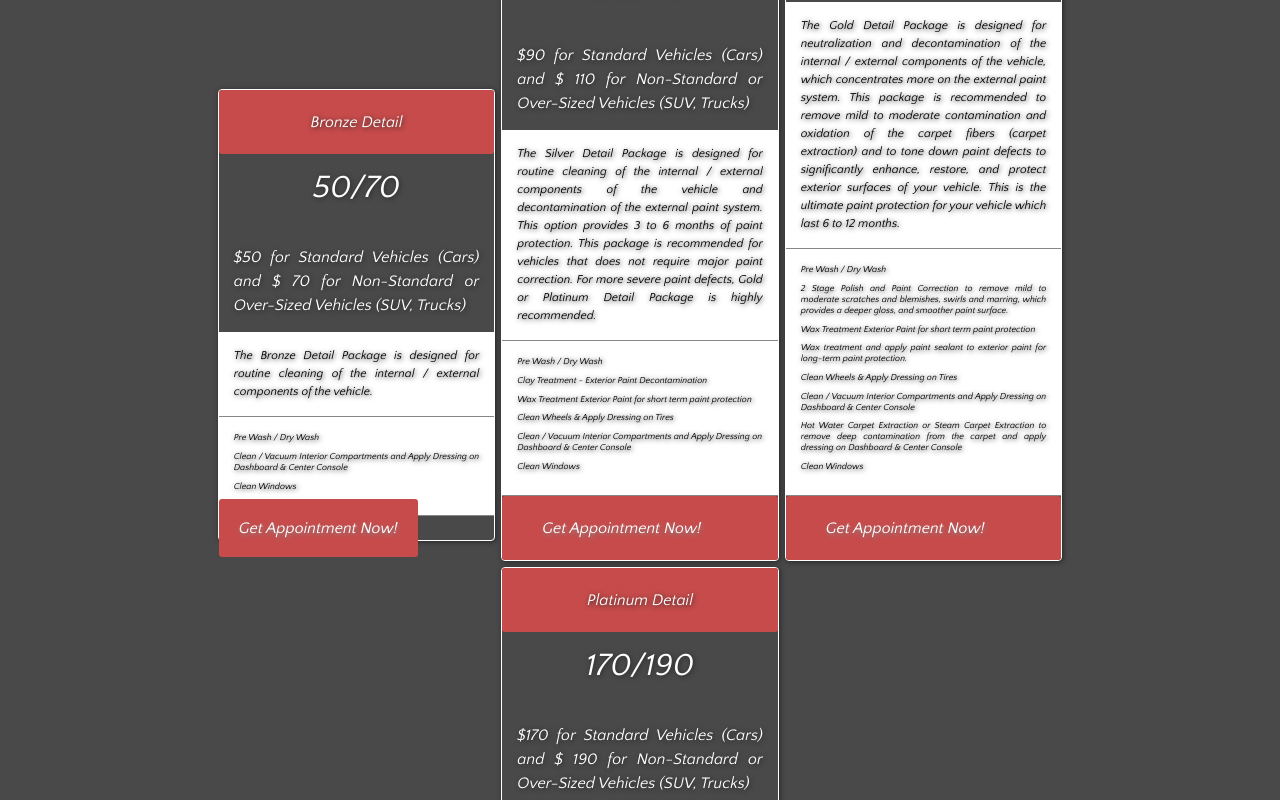
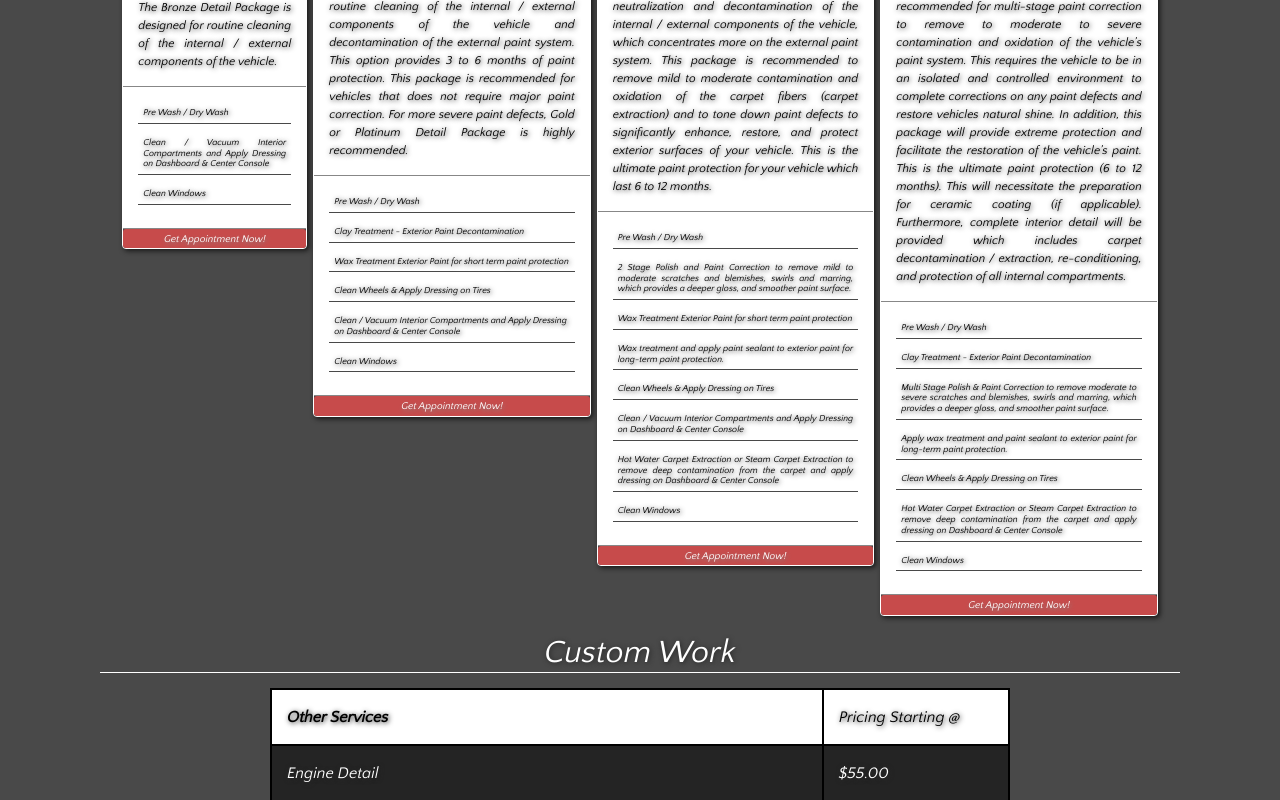
Before and after one commit to mlnemenzo/the-works, a React (Create React App) app: page /services in a window 1280 px wide. Shown: the part 300-1100 px from the top of the page. Built offline with nearby package versions, Linux system fonts and the light colour scheme.

Commit message:
styling on services page

```diff
--- a/src/App.css
+++ b/src/App.css
@@ -48,6 +48,22 @@ li {
 h5 {
   font-size: .75em;
 }
+
+td {
+  padding: 15px;
+  box-sizing: border-box;
+  border: 2px solid black
+}
+
+tr:nth-child(odd) {
+  background-color: white;
+  color: black
+}
+
+tr:nth-child(even) {
+  background-color: rgb(36, 36, 36)
+}
+
 /* /////////////////////////////////// header ////////////////////////////////////////////// */
 .header-body {
   position: fixed;
@@ -56,7 +72,7 @@ h5 {
 }
 
 .header {
-  padding: 15px;
+  padding: 12px 10px;
   margin: auto;
 
 }
@@ -104,7 +120,8 @@ h5 {
   text-align: justify;
   margin: 3px;
   padding: 0;
-  box-shadow: 1px 1px 5px rgb(36, 36, 36)
+  box-shadow: 2px 2px 5px rgb(24, 24, 24);
+  vertical-align: top
 }
 
 .service-info-body:hover {
@@ -112,7 +129,11 @@ h5 {
     width: 110%
 }
 
-.service-level, .service-appt {
+.service-pricing {
+  background-color: rgb(36, 36, 36)
+}
+
+.service-level {
   background-color: rgb(199, 75, 75);
   border-radius: 3px;
   padding: 20px;
@@ -129,5 +150,29 @@ h5 {
 
 .service-detail, .service-pricing-number {
   padding: 15px;
+  font-size: .8em;
   text-align: justify;
 }
+
+.service-appt {
+  background-color: rgb(199, 75, 75);
+  border-radius: 3px;
+  width: 100%;
+  font-size: .8em;
+  padding: 0;
+  text-align: center;
+}
+
+.table-note {
+  margin: 20px
+}
+
+.custom-work {
+  margin: 15px;
+  border-bottom: 1px solid white;
+}
+
+.service-info> h5 {
+  border-bottom: 1px solid rgb(73, 73, 73);
+  padding: 5px
+}
--- a/src/components/services.js
+++ b/src/components/services.js
@@ -6,7 +6,7 @@ class Services extends Component {
         return (
             <div className = "services-body">
                 <h1 className="services-header">Our Services</h1>
-                <div className="service-info-body col-3">
+                <div className="service-info-body col-2">
                     <div className="service-level text-center">Bronze Detail</div>
                     <div className="service-pricing">
                         <h2 className = "service-pricing-number text-center">50/70</h2>
@@ -18,8 +18,8 @@ class Services extends Component {
                         <h5>Clean / Vacuum Interior Compartments and Apply Dressing on Dashboard & Center Console</h5>
                         <h5>Clean Windows</h5>
                     </div>
-                    <div className="appt-link">
-                        <Link className="service-appt" to = "/appointment">Get Appointment Now!</Link>
+                    <div className="service-appt">
+                        <Link className="service-appt text-center" to = "/appointment">Get Appointment Now!</Link>
                     </div>
                 </div>
                 <div className="service-info-body col-3">
@@ -68,7 +68,7 @@ class Services extends Component {
                         <h2 className = "service-pricing-number text-center">170/190</h2>
                             <div className = "service-detail">$170 for Standard Vehicles (Cars) and $ 190 for Non-Standard or Over-Sized Vehicles (SUV, Trucks)</div>
                             <div className = "service-info">The Platinum Detail Package is highly recommended for multi-stage paint correction to remove to moderate to severe contamination and oxidation of the vehicle’s paint system. This requires the vehicle to be in an isolated and controlled environment to complete corrections on any paint defects and restore vehicles natural shine. In addition, this package will provide extreme protection and facilitate the restoration of the vehicle’s paint. This is the ultimate paint protection (6 to 12 months). This will necessitate the preparation for ceramic coating (if applicable). Furthermore, complete interior detail will be provided which includes carpet decontamination / extraction, re-conditioning, and protection of all internal compartments.</div>
-                        </div>
+                    </div>
                     <div className="service-info">
                         <h5>Pre Wash / Dry Wash</h5>
                         <h5>Clay Treatment - Exterior Paint Decontamination</h5>
@@ -79,10 +79,10 @@ class Services extends Component {
                         <h5>Clean Windows</h5>
                     </div>
                     <div className="service-appt">
-                        <h5><Link className="service-appt btn" to = "/appointment">Get Appointment Now!</Link></h5>
+                        <Link className="service-appt" to = "/appointment">Get Appointment Now!</Link>
                     </div>
                 </div>
-                <h2>Custom Work</h2>
+                <h2 className = "custom-work">Custom Work</h2>
                 <table className = "text-left col-8 offset-2">
                     <tbody>
                         <tr>
@@ -131,7 +131,7 @@ class Services extends Component {
                         </tr>
                     </tbody>
                 </table>
-                <h6>(Note: ALL prices may change depending on the Interior & Exterior condition, Size, Color, and Make of the vehicle).</h6>
+                <h6 className = "table-note">(Note: ALL prices may change depending on the Interior & Exterior condition, Size, Color, and Make of the vehicle).</h6>
                 <Link className = "disclaimer-link" to = "/disclaimer">guarantees & disclaimer</Link>
             </div>
         )
```
